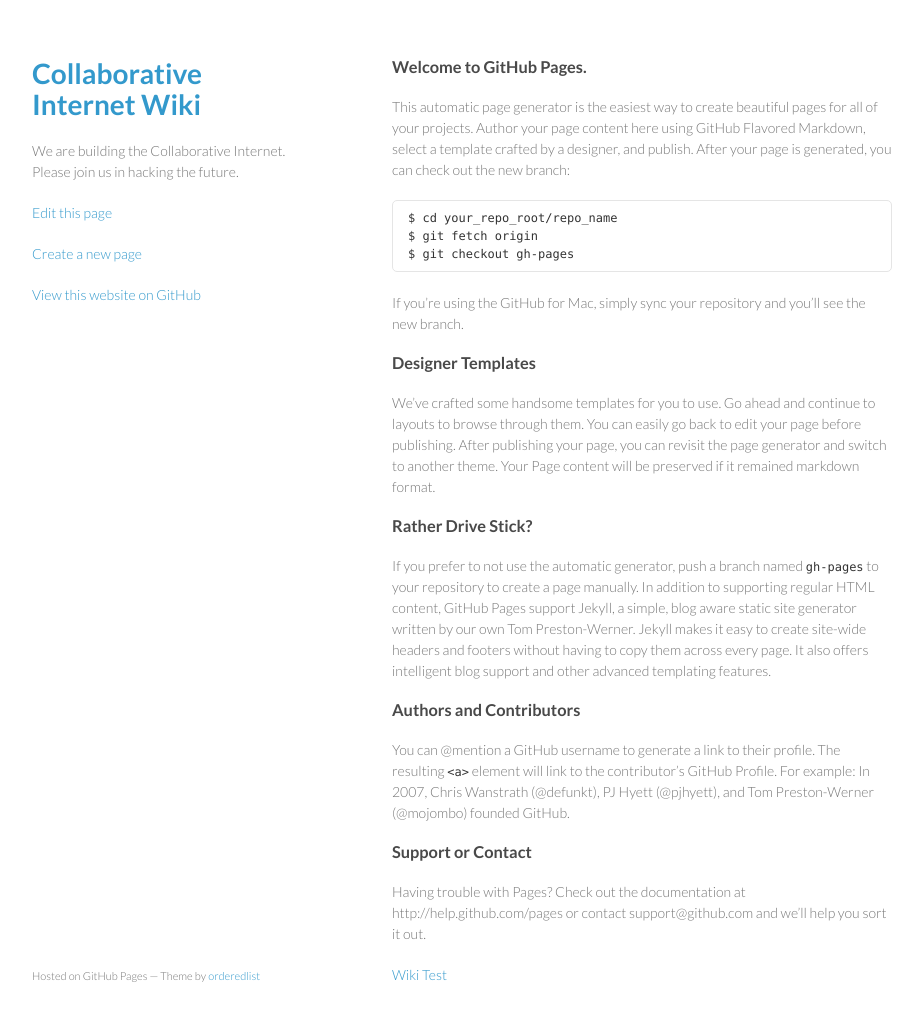
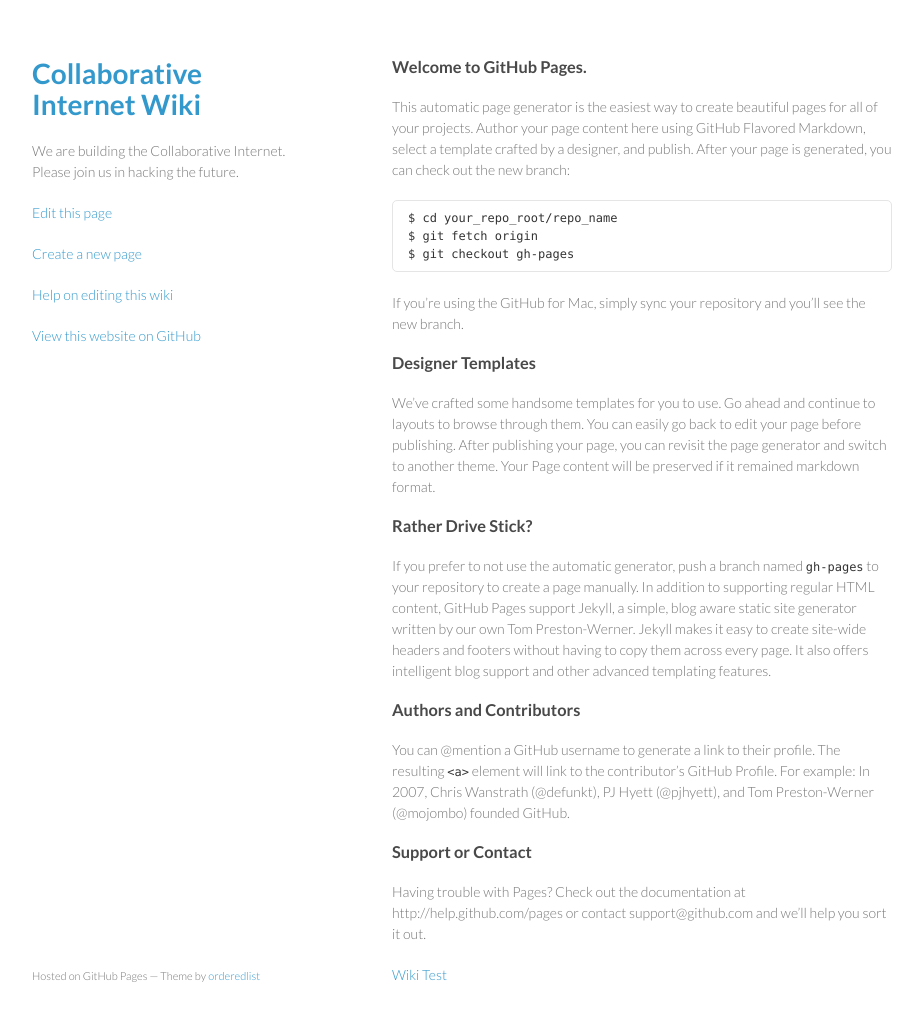
Before and after one commit to collaborativeinternet/collaborativeinternet.github.io, a Jekyll site: the page built from index.md, in a window 1280 px wide and 1055 px high. Shown: the top 1021 px of the window, without its empty margins (178-1101 px from the left). Built offline with Jekyll 4.4.1, drawn with Linux system fonts in a browser that asks for light colours.

Commit message:
Updated navigation.html

```diff
--- a/_includes/navigation.html
+++ b/_includes/navigation.html
@@ -1,3 +1,4 @@
 <p class="view"><a target="_blank" href="http://prose.io/#collaborativeinternet/collaborativeinternet.github.io/edit/master/{{page.path}}">Edit this page</a></p>
 <p class="view"><a target="_blank" href="http://prose.io/#collaborativeinternet/collaborativeinternet.github.io/new/master/wiki">Create a new page</a></p>
+<p class="view"><a target="_blank" href="/how-to-edit-the-wiki.html">Help on editing this wiki</a></p>
 <p class="view"><a href="https://github.com/collaborativeinternet/collaborativeinternet.github.io">View this website on GitHub</a></p>
```
